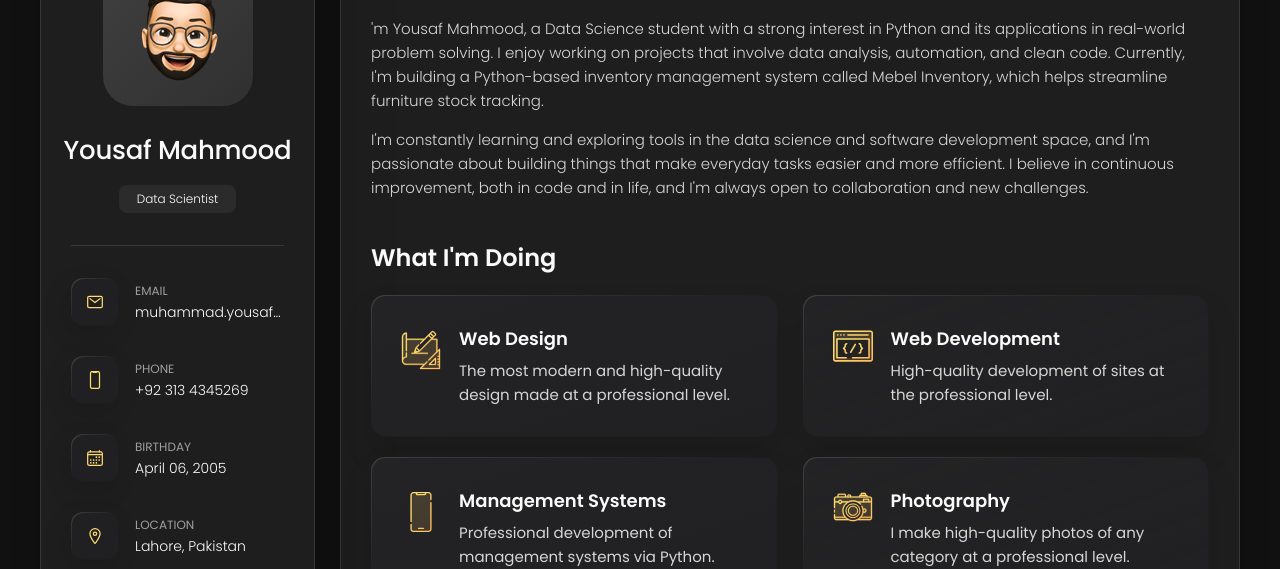
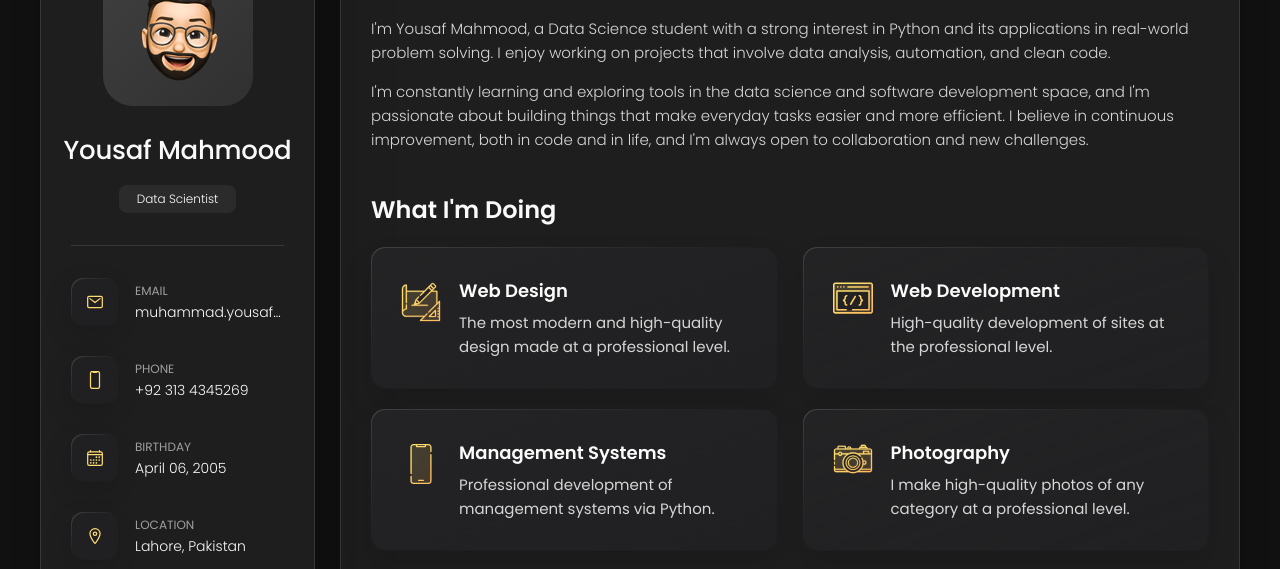
Before and after one commit to yousaf1975/portrfolio, a plain HTML site: page index.html in a window 1280 px wide. Shown: the part 162-731 px from the top of the page. Drawn offline with nearby package versions, Linux system fonts and the light colour scheme.

```diff
--- a/index.html
+++ b/index.html
@@ -209,7 +209,7 @@
 
         <section class="about-text">
           <p>
-            'm Yousaf Mahmood, a Data Science student with a strong interest in Python and its applications in real-world problem solving. I enjoy working on projects that involve data analysis, automation, and clean code. Currently, I'm building a Python-based inventory management system called Mebel Inventory, which helps streamline furniture stock tracking.
+            I'm Yousaf Mahmood, a Data Science student with a strong interest in Python and its applications in real-world problem solving. I enjoy working on projects that involve data analysis, automation, and clean code.
           </p>
 
           <p>
```
Also changed, not shown: 1 other file.
